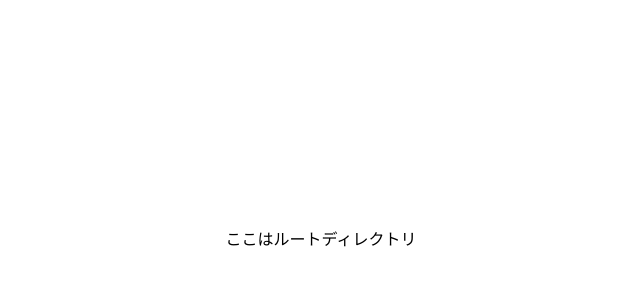
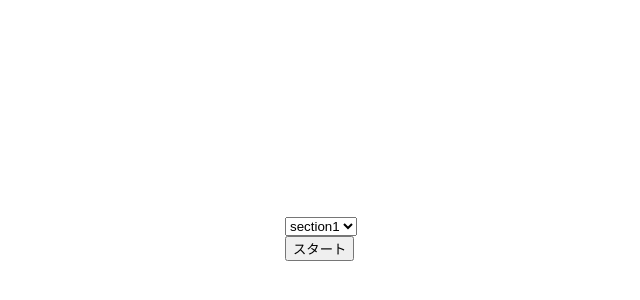
Before and after one commit to B-s-tech/spidy_frontend, a Next.js app in the folder app/: page / in a window 1280 px wide. Shown: the part 162-462 px from the top of the page, without its empty margins (319-959 px from the left). Built offline with nearby package versions, Linux system fonts and the light colour scheme.

Commit message:
create top component

```diff
--- /dev/null
+++ b/app/pages/components/Top.js
@@ -0,0 +1,46 @@
+import React, { useState } from 'react';
+
+export default function Top() {
+  const [state, setState] = useState(0);
+  // Todo: componentDidMountでapiからデータをもらいstoreを更新してもってくる
+  const sections = [
+    { id: 0, name: "section1" },
+    { id: 1, name: "section2" },
+    { id: 2, name: "section3" },
+    { id: 3, name: "section4" },
+    { id: 4, name: "section5" },
+  ];
+
+  const onSubmit = (e) => {
+    //　Todo: START_REQUESTをdispatch
+    e.preventDefault(); // 遷移を一旦ストップ
+    console.log(sections[state].name)
+  }
+
+  const onChange = (e) => {
+    setState(e.target.value);
+  }
+
+  const options = sections.map(
+    (section) => (
+      <option key={section.id} value={section.id}>
+        {section.name}
+      </option>
+    )
+  );
+  return (
+    <form onSubmit={(e) => onSubmit(e)}>
+      <div>
+        <select
+          value={state}
+          onChange={onChange}
+        >
+          {options}
+        </select>
+      </div>
+      <div>
+        <input type="submit" value="スタート" />
+      </div>
+    </form>
+  );
+};
--- a/app/pages/index.js
+++ b/app/pages/index.js
@@ -1,6 +1,6 @@
 import Head from 'next/head'
-import Image from 'next/image'
 import styles from '../styles/Home.module.scss'
+import Top from './components/Top';
 
 export default function Home() {
   return (
@@ -9,10 +9,7 @@ export default function Home() {
         <title>DUO 3.4</title>
         <link rel="icon" href="/favicon.ico" />
       </Head>
-
-      ここはルートディレクトリ
-
-
+      <Top />
     </div>
   )
 }
```
